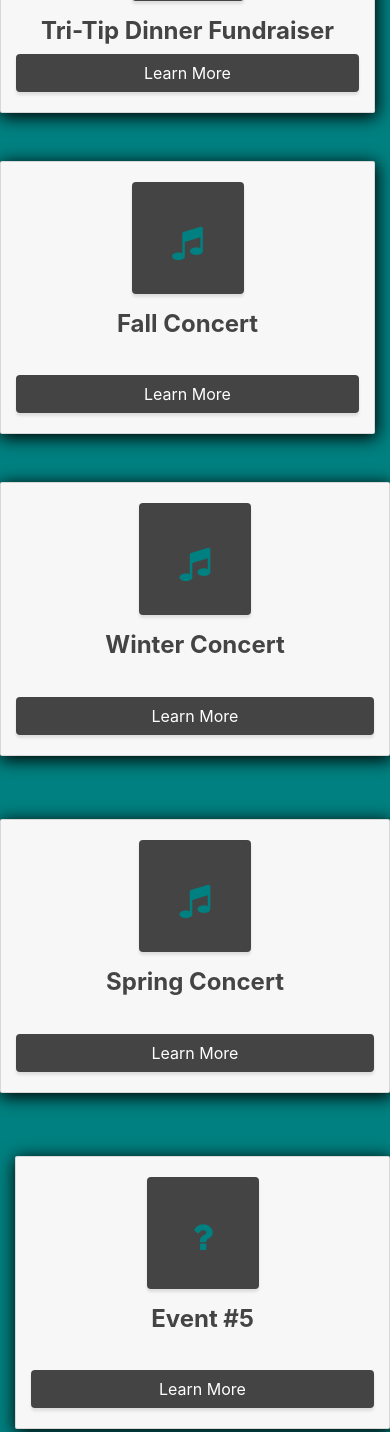
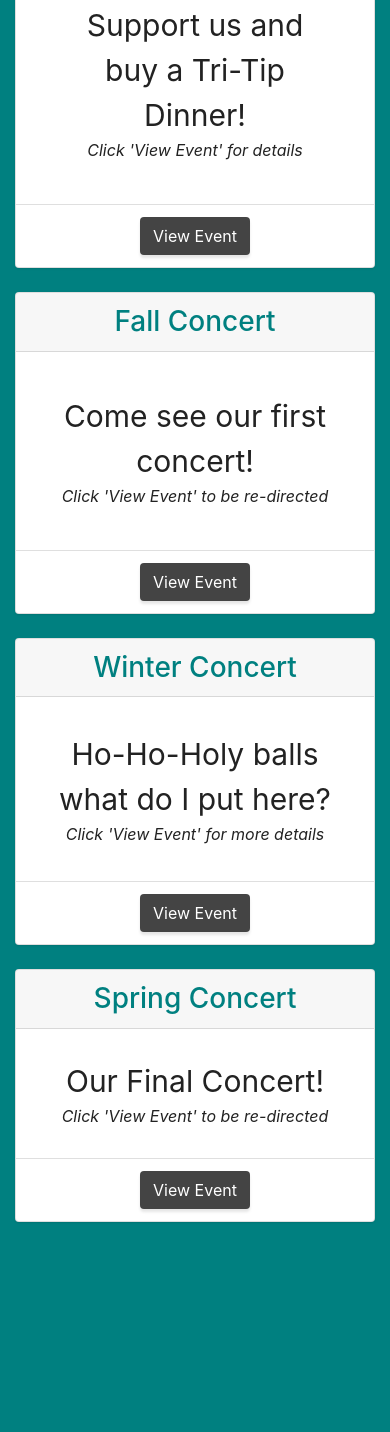
Before and after one commit to sheldonchoir/sheldonchoir.github.io, a website with bundled scripts: page index.html in a window 390 px wide. Shown: the part 1209-2641 px from the top of the page. Built offline with nearby package versions, Linux system fonts and the light colour scheme.

Commit message:
events-responsive

```diff
--- a/index.html
+++ b/index.html
@@ -107,62 +107,63 @@
           <h3 class="text-secondary mb-0 wow flipInX" style="font-size: 25px; color: #333!important;">Information</h3>
           <h2 class="mb-5 wow fadeInUp" style="font-size: 50px;">Upcoming Events</h2>
         </div>
-            <div class="row h-100">
-          <div class="col-lg-3 col-md-6 mb-5 mb-lg-0 card h-100 boxshadow wow fadeInUp box2" style="color: #444; background-color: #f7f7f7; border-radius: 2px; margin-right: 15px;">
-            <span id="no-delay" class="service-icon rounded mx-auto mb-3" data-wow-duration="600ms" style="background-color: #444; margin-top: 20px;">
-              <i class="fa fa-dollar"></i>
-              </span>
-            <h4 class="wow fadeInUp" data-wow-duration="500ms">
-              <strong>Tri-Tip Dinner Fundraiser</strong>
-            </h4>
-              <a href="events.html" class="btn teal-hover" style="background-color: #444; color: white; margin-bottom: 20px;">Learn More</a>
-          </div>
-            <div class="card h-100 col-lg-3 col-md-6 mb-5 mb-lg-0 boxshadow wow fadeInUp box2" style="color: #444; background-color: #f7f7f7; border-radius: 2px; margin-right: 15px;">
-            <span id="no-delay" class="service-icon rounded mx-auto mb-3" data-wow-duration="600ms" style="background-color: #444; margin-top: 20px;">
-              <i class="fa fa-music"></i>
-              </span>
-            <h4 class="wow fadeInUp" data-wow-duration="500ms">
-              <strong>Fall Concert</strong><br>&nbsp;
-            </h4>
-              <a href="events.html" class="btn teal-hover" style="background-color: #444; color: white; margin-bottom: 20px;">Learn More</a>
-          </div>
-            <div class="card h-100 col-lg-3 col-md-6 mb-5 mb-lg-0 boxshadow wow fadeInUp box2" style="color: #444; background-color: #f7f7f7; border-radius: 2px;">
-            <span id="no-delay" class="service-icon rounded mx-auto mb-3" data-wow-duration="600ms" style="background-color: #444; margin-top: 20px;">
-              <i class="fa fa-music"></i>
-              </span>
-            <h4 class="wow fadeInUp" data-wow-duration="500ms">
-              <strong>Winter Concert</strong><br>&nbsp;
-            </h4>
-              <a href="events.html" class="btn teal-hover" style="background-color: #444; color: white; margin-bottom: 20px;">Learn More</a>
-          </div>
-            <div class="card h-100 col-lg-3 col-md-6 mb-5 mb-lg-0 boxshadow wow fadeInUp box2" style="color: #444; background-color: #f7f7f7; border-radius: 2px; margin-top: 15px;">
-            <span id="no-delay" class="service-icon rounded mx-auto mb-3" data-wow-duration="600ms" style="background-color: #444; margin-top: 20px;">
-              <i class="fa fa-music"></i>
-              </span>
-            <h4 class="wow fadeInUp" data-wow-duration="500ms">
-              <strong>Spring Concert</strong><br>&nbsp;
-            </h4>
-              <a href="events.html" class="btn teal-hover" style="background-color: #444; color: white; margin-bottom: 20px;">Learn More</a>
-          </div>
-            <div class="card h-100 col-lg-3 col-md-6 mb-5 mb-lg-0 boxshadow wow fadeInUp box2" style="color: #444; background-color: #f7f7f7; border-radius: 2px; margin-left: 15px; margin-top: 15px;">
-            <span id="no-delay" class="service-icon rounded mx-auto mb-3" data-wow-duration="600ms" style="background-color: #444; margin-top: 20px;">
-              <i class="fa fa-question"></i>
-              </span>
-            <h4 class="wow fadeInUp" data-wow-duration="500ms">
-              <strong>Event #5</strong><br>&nbsp;
-            </h4>
-              <a href="events.html" class="btn teal-hover" style="background-color: #444; color: white; margin-bottom: 20px;">Learn More</a>
-          </div>
-            <div class="card h-100 col-lg-3 col-md-6 mb-5 mb-lg-0 boxshadow wow fadeInUp box2" style="color: #444; background-color: #f7f7f7; border-radius: 2px; margin-left: 15px; margin-top: 15px;">
-            <span id="no-delay" class="service-icon rounded mx-auto mb-3" data-wow-duration="600ms" style="background-color: #444; margin-top: 20px;">
-              <i class="fa fa-question"></i>
-              </span>
-            <h4 class="wow fadeInUp" data-wow-duration="500ms">
-              <strong>Event #6</strong><br>&nbsp;
-            </h4>
-              <a href="events.html" class="btn teal-hover" style="background-color: #444; color: white; margin-bottom: 20px;">Learn More</a>
+            <div class="row">
+        <div class="col-lg-6 mb-4">
+          <div class="card h-100 box2 wow fadeInUp" style="color: #222;">
+            <h3 class="card-header" style="color: teal;">Tri-Tip Dinner Fundraiser</h3>
+
+            <div class="card-body" style="padding: 42px;">
+              <div style="font-size: 30px;">Support us and buy a Tri-Tip Dinner!</div>
+              <div class="font-italic">Click 'View Event' for details</div>
+            </div>
+            <ul class="list-group list-group-flush">
+              <li class="list-group-item">
+                <a href="events.html" class="btn teal-hover" style="background-color: #444; color: white;">View Event</a>
+              </li>
+            </ul>
           </div>
         </div>
+            <div class="col-lg-6 mb-4">
+          <div class="card h-100 box2 wow fadeInUp" style="color: #222;">
+            <h3 class="card-header" style="color: teal;">Fall Concert</h3>
+            <div class="card-body" style="padding: 42px;">
+              <div style="font-size: 30px;">Come see our first concert!</div>
+              <div class="font-italic">Click 'View Event' to be re-directed</div>
+            </div>
+            <ul class="list-group list-group-flush">
+              <li class="list-group-item">
+                <a href="events.html" class="btn teal-hover" style="background-color: #444; color: white;">View Event</a>
+              </li>
+            </ul>
+          </div>
+        </div><div class="col-lg-6 mb-4">
+          <div class="card h-100 box2 wow fadeInUp" style="color: #222;">
+            <h3 class="card-header" style="color: teal;">Winter Concert</h3>
+            <div class="card-body" style="padding: 35px;">
+              <div style="font-size: 30px;">Ho-Ho-Holy balls what do I put here?</div>
+              <div class="font-italic">Click 'View Event' for more details</div>
+            </div>
+            <ul class="list-group list-group-flush">
+              <li class="list-group-item">
+                <a href="events.html" class="btn teal-hover" style="background-color: #444; color: white;">View Event</a>
+              </li>
+            </ul>
+          </div>
+        </div><div class="col-lg-6 mb-4">
+          <div class="card h-100 box2 wow fadeInUp" style="color: #222;">
+            <h3 class="card-header" style="color: teal;">Spring Concert</h3>
+            <div class="card-body" style="padding: 30px;">
+              <div style="font-size: 30px;">Our Final Concert!</div>
+              <div class="font-italic">Click 'View Event' to be re-directed</div>
+            </div>
+            <ul class="list-group list-group-flush">
+              <li class="list-group-item" >
+                <a href="events.html" class="btn teal-hover" style="background-color: #444; color: white;">View Event</a>
+              </li>
+            </ul>
+          </div>
+        </div>
+      </div>
         </div>
     </section>
       <!-- Store Section -->
@@ -214,7 +215,8 @@
               </li>
             </ul>
           </div>
-        </div><div class="col-lg-6 mb-4">
+        </div>
+            <div class="col-lg-6 mb-4">
           <div class="card h-100 box2 wow fadeInUp" style="color: #222;">
             <h3 class="card-header" style="color: teal;">Honor Choir Audition</h3>
               <li class="list-group-item" style="background-color: #444;"><a href="#"><img class="card-img-top" src="img/pexels5.png" alt=""></a></li>
```
